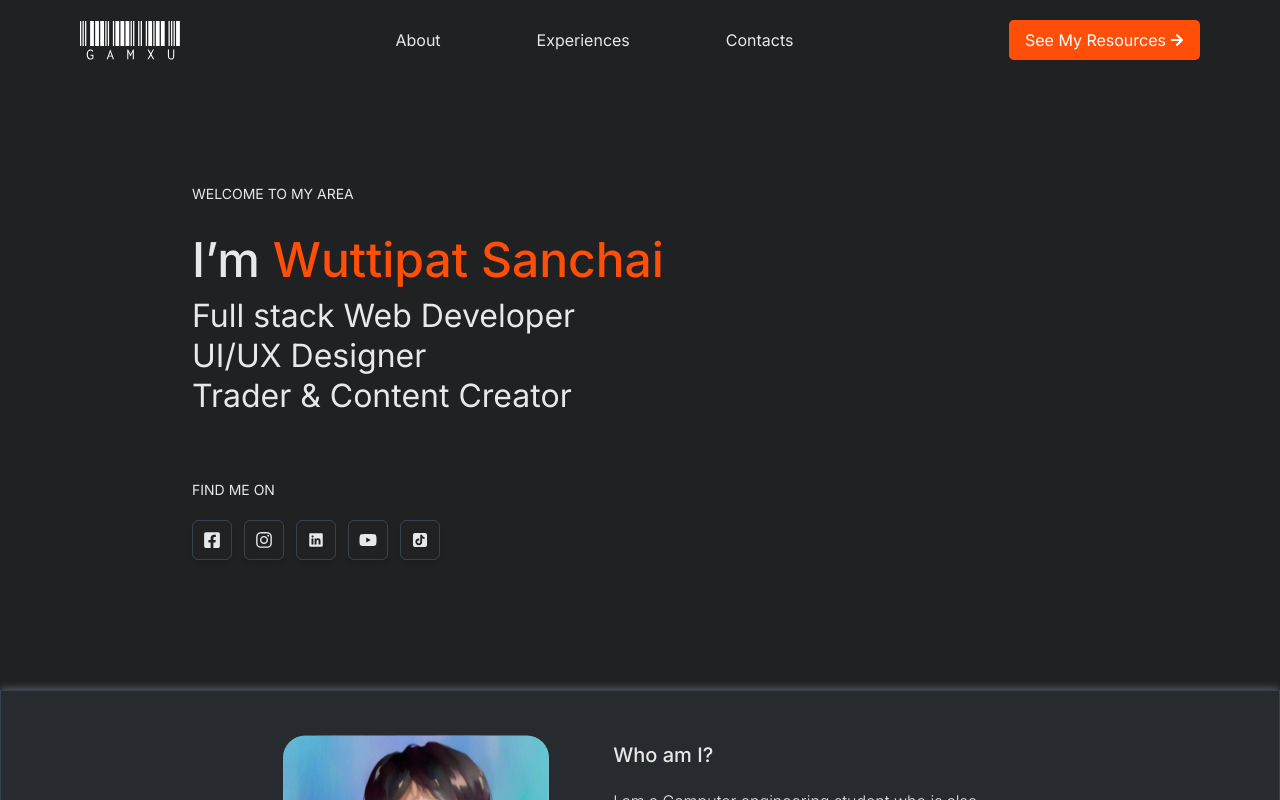
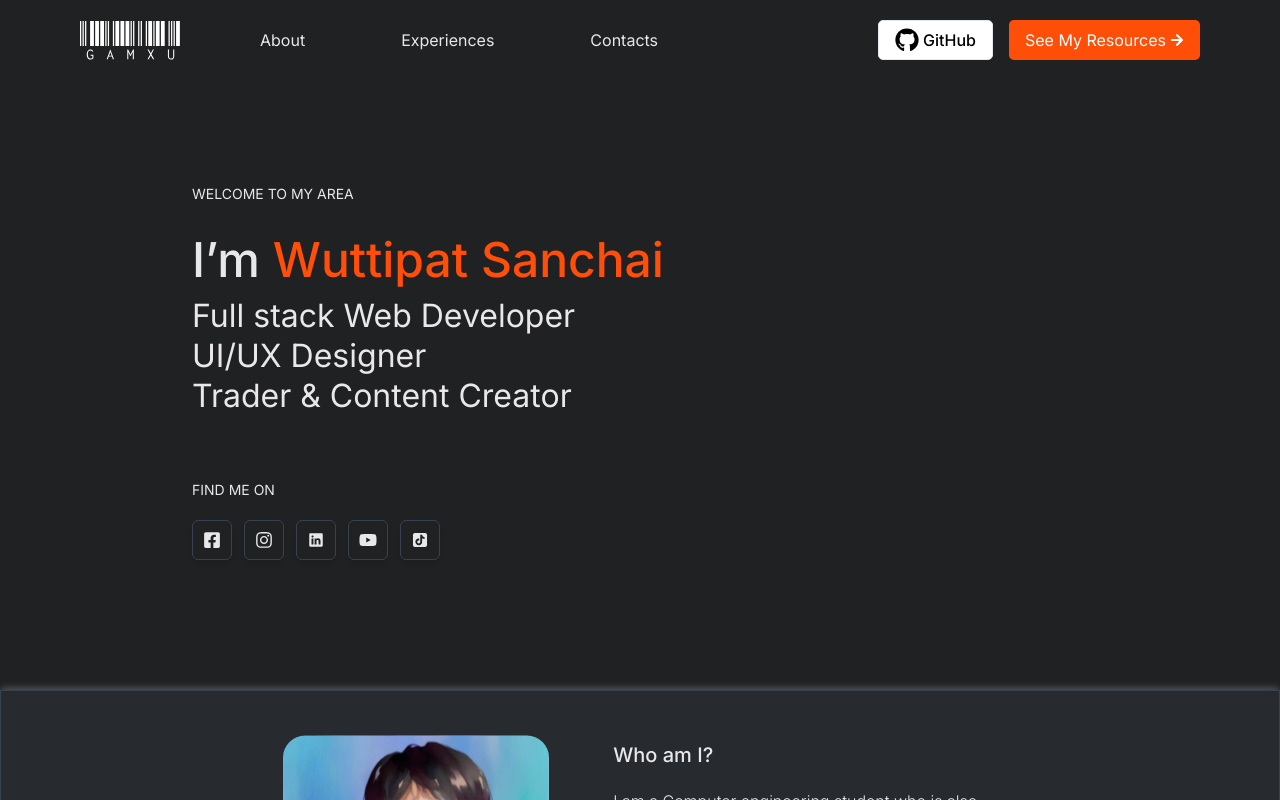
Before and after one commit to gamxu/personal-website, a Next.js app: page / in a window 1280 px wide. Shown: the top 800 px of the page. Built offline with nearby package versions, Linux system fonts and the light colour scheme.

Commit message:
added github into navbar

```diff
--- a/public/contents/resources-post/holen.mdx
+++ b/public/contents/resources-post/holen.mdx
@@ -9,4 +9,6 @@ category: ""
 Created during my internship at The Royal Thai Consulate-General, Chicago, when the team opened up booth to sell Thai Gifts and Souveniors. To improve sales efficiency, improve order fill speed, reduce price-discount calculation time, and reduce human errors.
   > Utilized: React, Tailwindcss, Google Sheet, Vercel
 
+Collaboration: [Kitanon S.](https://www.linkedin.com/in/kitanon-santabut-872476344/)(Backend)
+
 Link to Website [Click!](https://holen-rtcg.vercel.app/)
--- a/src/app/page.tsx
+++ b/src/app/page.tsx
@@ -10,7 +10,7 @@ import { IoLogoLinkedin } from "react-icons/io";
 
 export default function Home() {
   return (
-    <div className="text-white pb-20">
+    <div className="text-white pb-20 overflow-hidden">
       <div className="px-4 md:px-10 lg:px-20">
         <div className="flex flex-row justify-center items-start md:items-center xl:items-start md:gap-10 w-full px-0 lg:px-20 mt-10">
           <div className="h-full mt-5 md:mt-16">
--- a/src/components/layout/Navbar.tsx
+++ b/src/components/layout/Navbar.tsx
@@ -1,7 +1,7 @@
 import React from "react";
 import Image from "next/image";
 import Link from "next/link";
-import { FaArrowRight } from "react-icons/fa";
+import { FaArrowRight, FaGithub } from "react-icons/fa";
 import {
   Sheet,
   SheetContent,
@@ -29,6 +29,7 @@ export default function Navbar() {
   ];
   return (
     <div className="flex justify-between items-center px-4 md:px-10 lg:px-20 font-kanit text-white py-5">
+      <div className="flex justify-between items-center gap-10 xl:gap-20">
         <Link href={"/"} className="shrink-0">
           <Image
             src="/barcode-icon.svg"
@@ -38,7 +39,7 @@ export default function Navbar() {
             alt="logo"
           />
         </Link>
-      <div className="hidden md:flex gap-12 lg:gap-24">
+        <div className="hidden lg:flex gap-16 xl:gap-24">
           {menuItems.map(({ name, href }, i) => (
             <Link
               key={i}
@@ -49,20 +50,34 @@ export default function Navbar() {
             </Link>
           ))}
         </div>
+      </div>
+
+      <div className="flex gap-4 justify-center items-center">
         <Link
-        className="hidden md:flex justify-center items-center gap-1 bg-orange-normal hover:bg-orange-normal/80
-        text-sm lg:text-base font-normal text-white-pure py-2 px-4 rounded-[5px] transition-all duration-150 group"
+          href={"https://github.com/gamxu"}
+          className="hidden lg:flex gap-1 justify-center items-center border bg-white-pure text-black-pure
+          text-sm xl:text-base rounded-[5px] py-2 px-4 max-h-[36px] xl:max-h-[40px] font-medium hover:bg-white-pure/80
+          transition-all duration-150"
+        >
+          <FaGithub className="text-lg xl:text-2xl" />
+          GitHub
+        </Link>
+        <Link
+          className="hidden lg:flex justify-center items-center gap-1 bg-orange-normal hover:bg-orange-normal/80
+        text-sm xl:text-base font-normal text-white-pure py-2 px-4 rounded-[5px] transition-all duration-150 group"
           href={"/resources"}
         >
           See My Resources
           <FaArrowRight className="text-sm group-hover:translate-x-1 transition-all duration-150" />
         </Link>
-      <div className="md:hidden">
+      </div>
+
+      <div className="lg:hidden">
         <Sheet>
           <SheetTrigger className="h-[40px] w-[40px] rounded-full flex justify-center items-center">
             <RxHamburgerMenu className="text-2xl" />
           </SheetTrigger>
-          <SheetContent className="md:hidden w-[50%] bg-[#282C34] border-none [&>button]:text-white-pure">
+          <SheetContent className="lg:hidden w-[50%] bg-[#282C34] border-none [&>button]:text-white-pure">
             <SheetHeader className="mt-3">
               <SheetTitle></SheetTitle>
               <SheetDescription className="flex flex-col gap-3">
@@ -76,14 +91,25 @@ export default function Navbar() {
                     {name}
                   </Link>
                 ))}
+                <div className="flex flex-col gap-4 mt-4">
                   <Link
-                  className="flex justify-center items-center gap-1 bg-orange-normal hover:bg-orange-normal/80 mt-5
+                    href={"https://github.com/gamxu"}
+                    className="flex gap-1 justify-center items-center border bg-white-pure text-black-pure
+                      rounded-[5px] text-base py-2 px-4 max-h-[40px] font-medium hover:bg-white-pure/80
+                      transition-all duration-150"
+                  >
+                    <FaGithub className="text-2xl" />
+                    GitHub
+                  </Link>
+                  <Link
+                    className="flex justify-center items-center gap-1 bg-orange-normal hover:bg-orange-normal/80
                   text-base font-normal text-white-pure py-2 px-4 rounded-[5px] transition-all duration-150 group"
                     href={"/resources"}
                   >
                     See My Resources
                     <FaArrowRight className="text-sm group-hover:translate-x-1 transition-all duration-150" />
                   </Link>
+                </div>
               </SheetDescription>
             </SheetHeader>
           </SheetContent>
```
Lines whose indentation alone changed are shown as unchanged.
